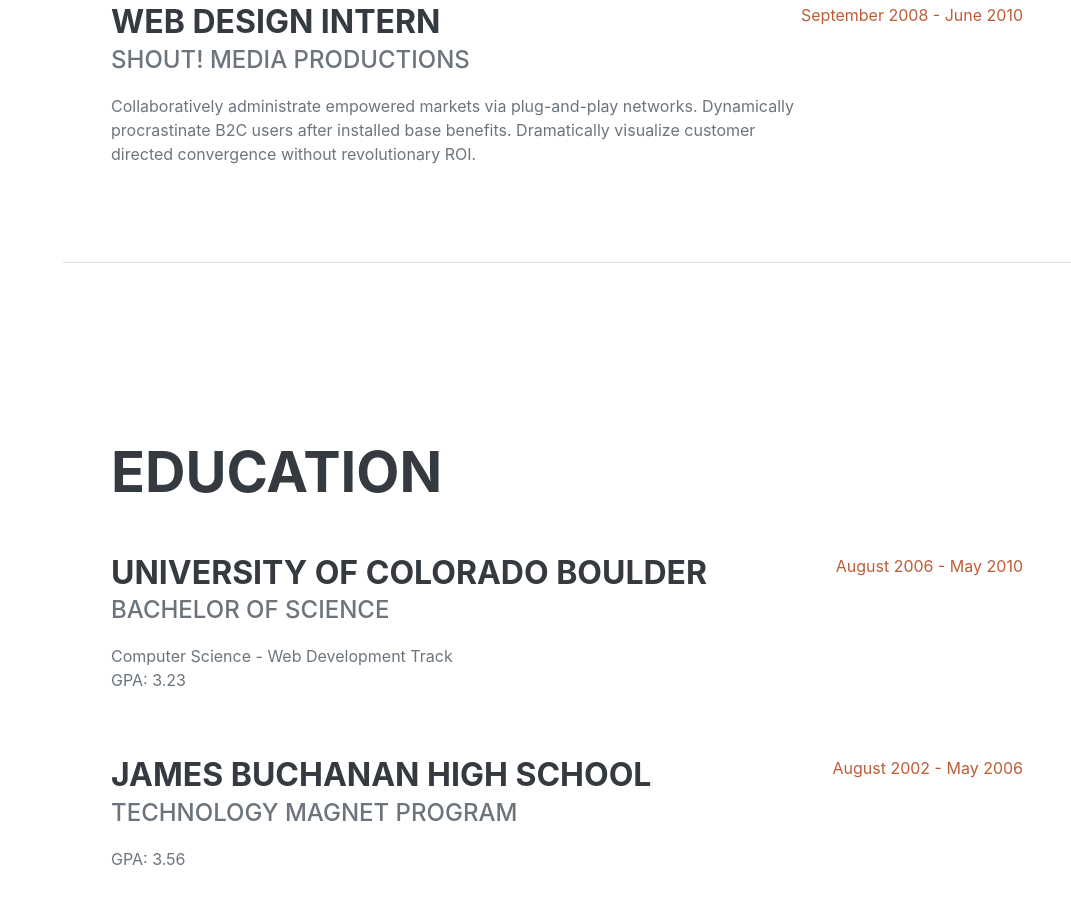
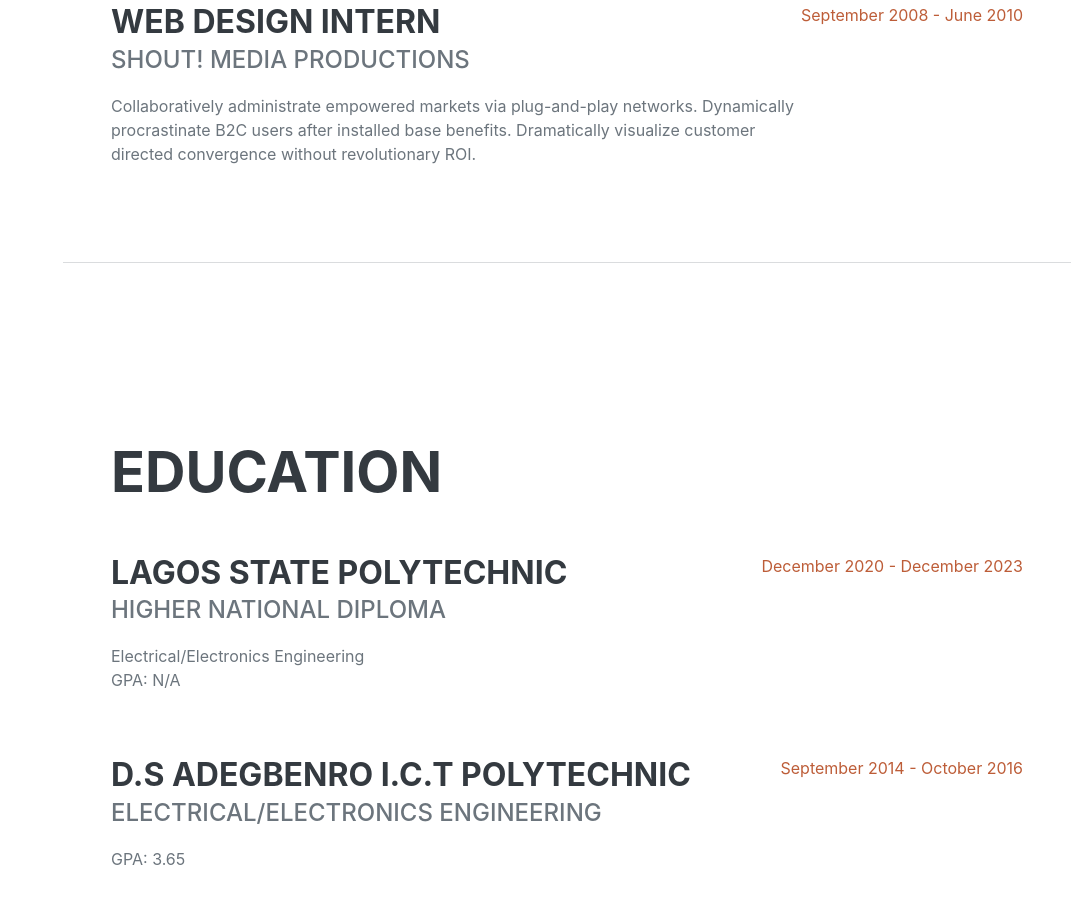
Before and after one commit to Samilincoln/Sam-Portfolio, a plain HTML site: page index.html in a window 1280 px wide. Shown: the part 1744-2648 px from the top of the page, without its empty margins (209-1280 px from the left). Drawn offline with nearby package versions, Linux system fonts and the light colour scheme; files whose address does not match are found by name; a web font is replaced by a local one.

Commit message:
little updates

```diff
--- a/index.html
+++ b/index.html
@@ -40,14 +40,14 @@
             <section class="resume-section" id="about">
                 <div class="resume-section-content">
                     <h1 class="mb-0">
-                        Clarence
-                        <span class="text-primary">Taylor</span>
+                        Agboola
+                        <span class="text-primary">Olalekan s.</span>
                     </h1>
                     <div class="subheading mb-5">
-                        3542 Berry Street · Cheyenne Wells, CO 80810 · (317) 585-8468 ·
-                        <a href="mailto:agboolaola150@gmail.com">name@email.com</a>
+                        Ikorodu ·Lagos, Nigeria· (+234)806-2861-363 ·
+                        <a href="mailto:agboolaola150@gmail.com">agboolaola150@gmail.com</a>
                     </div>
-                    <p class="lead mb-5">I am experienced in leveraging agile frameworks to provide a robust synopsis for high level overviews. Iterative approaches to corporate strategy foster collaborative thinking to further the overall value proposition.</p>
+                    <p class="lead mb-5">A dedicated Entry-Level Python Programmer experienced in leveraging backend frameworks to provide a robust synopsis for high level web development. Iterative approaches to corporate strategy foster collaborative thinking to further the overall value proposition.Clear understanding of OOP and ready to learn grow and excel.</p>
                     <div class="social-icons">
                         <a class="social-icon" href="#!"><i class="fab fa-linkedin-in"></i></a>
                         <a class="social-icon" href="#!"><i class="fab fa-github"></i></a>
@@ -102,20 +102,20 @@
                     <h2 class="mb-5">Education</h2>
                     <div class="d-flex flex-column flex-md-row justify-content-between mb-5">
                         <div class="flex-grow-1">
-                            <h3 class="mb-0">University of Colorado Boulder</h3>
-                            <div class="subheading mb-3">Bachelor of Science</div>
-                            <div>Computer Science - Web Development Track</div>
-                            <p>GPA: 3.23</p>
+                            <h3 class="mb-0">Lagos State Polytechnic</h3>
+                            <div class="subheading mb-3">Higher National Diploma</div>
+                            <div>Electrical/Electronics Engineering</div>
+                            <p>GPA: N/A</p>
                         </div>
-                        <div class="flex-shrink-0"><span class="text-primary">August 2006 - May 2010</span></div>
+                        <div class="flex-shrink-0"><span class="text-primary">December 2020 - December 2023</span></div>
                     </div>
                     <div class="d-flex flex-column flex-md-row justify-content-between">
                         <div class="flex-grow-1">
-                            <h3 class="mb-0">James Buchanan High School</h3>
-                            <div class="subheading mb-3">Technology Magnet Program</div>
-                            <p>GPA: 3.56</p>
+                            <h3 class="mb-0">D.S Adegbenro I.C.T Polytechnic</h3>
+                            <div class="subheading mb-3">Electrical/Electronics Engineering</div>
+                            <p>GPA: 3.65</p>
                         </div>
-                        <div class="flex-shrink-0"><span class="text-primary">August 2002 - May 2006</span></div>
+                        <div class="flex-shrink-0"><span class="text-primary">September 2014 - October 2016</span></div>
                     </div>
                 </div>
             </section>
```
Also changed, not shown: js/scripts.js (renamed from scripts.js).
